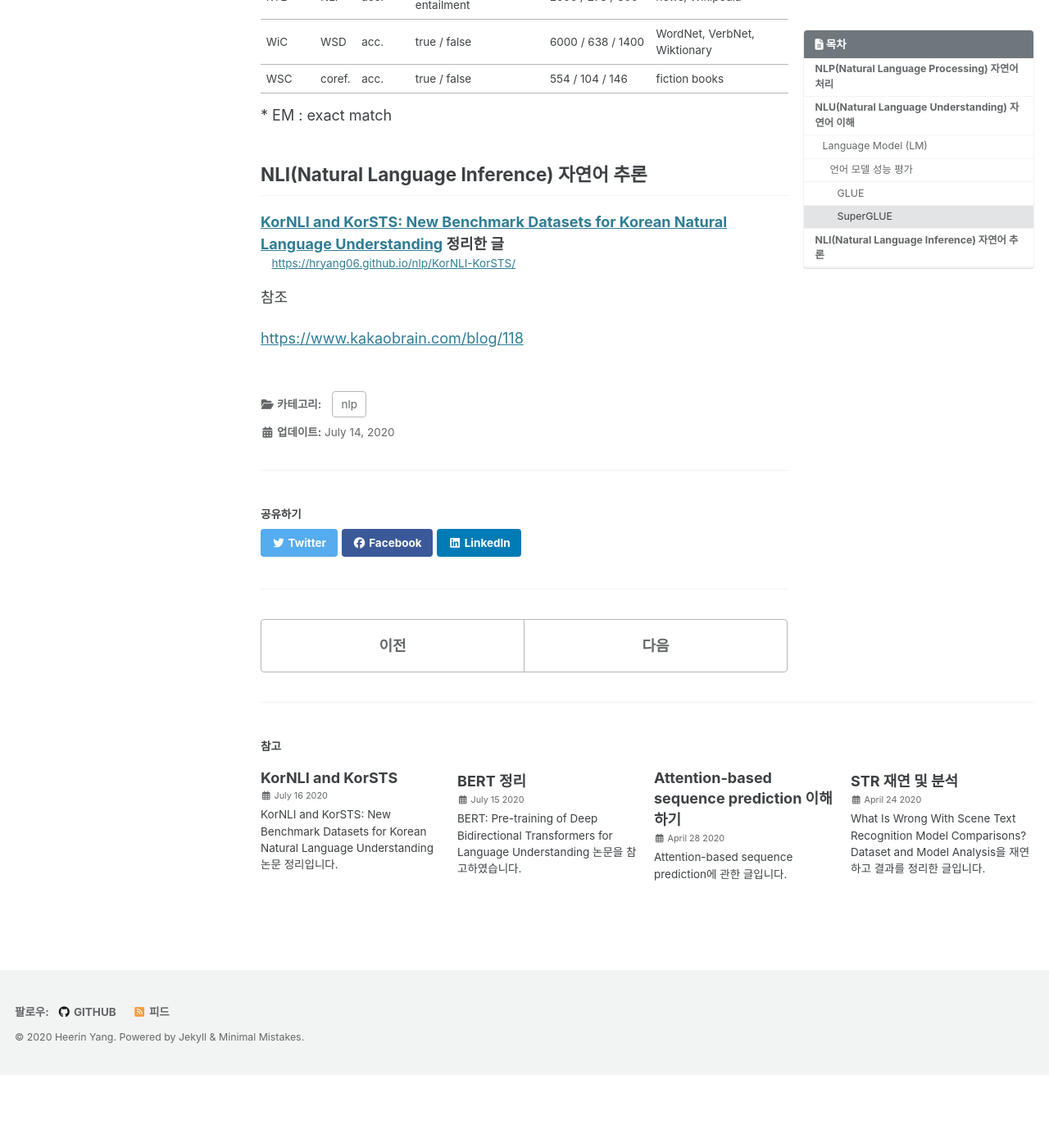
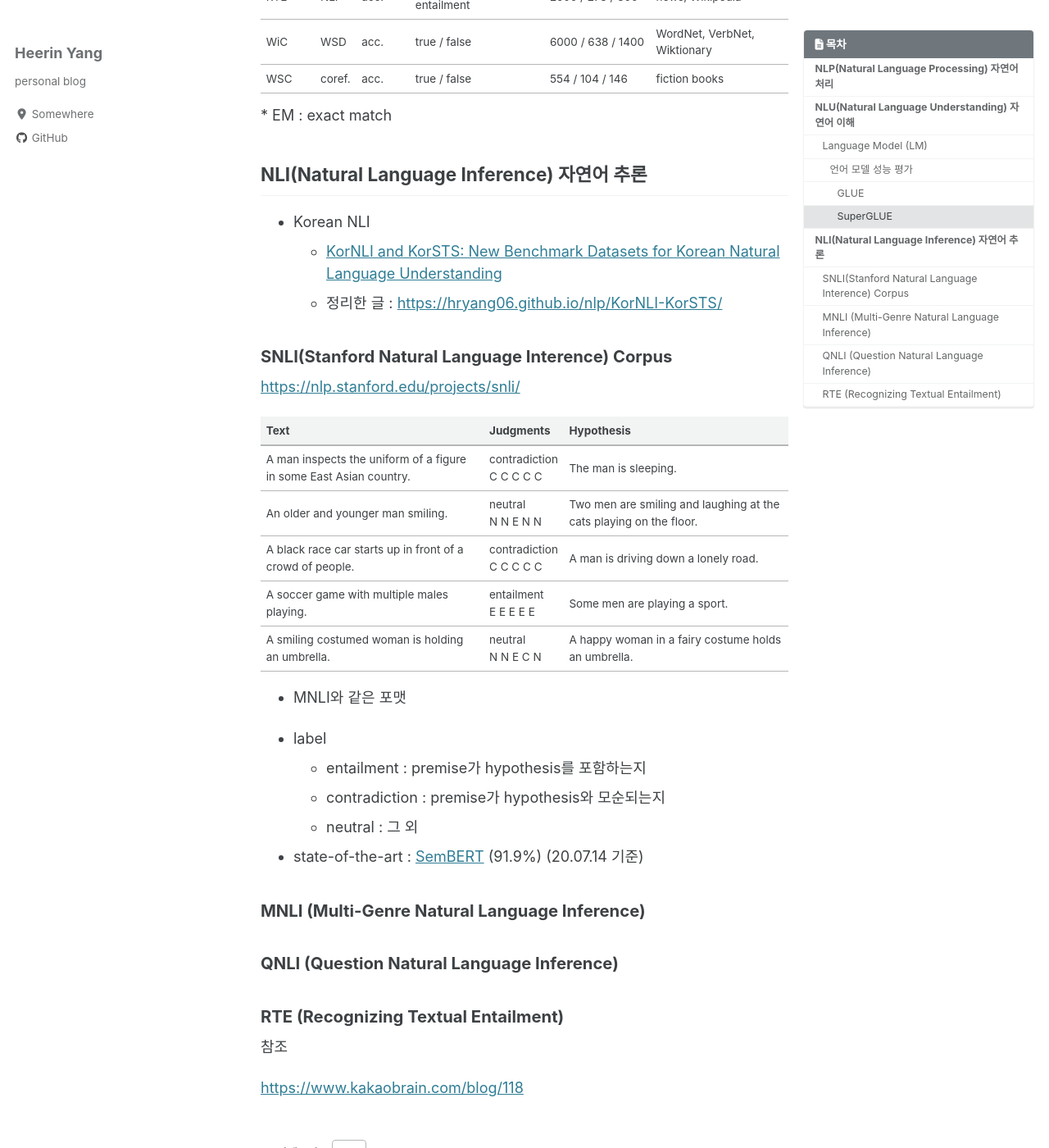
Before and after one commit to hryang06/hryang06.github.io, a Jekyll site: the page built from _posts/2020-07-14-NLP.md, in a window 1280 px wide and 1400 px high, scrolled down 4071 px. Shown: the whole window at 82% size. Built offline with Jekyll 4.4.1, drawn with Linux system fonts in a browser that asks for light colours; cached includes are drawn as plain includes; nearby versions of some CDN libraries; before the commit the page ends 5382 px from its top, so only the background shows below that.

Commit message:
New Post : NLP

```diff
--- a/_posts/2020-07-14-NLP.md
+++ b/_posts/2020-07-14-NLP.md
@@ -108,10 +108,44 @@ last_modified_at: 2020-07-14 10:09:00 +0800
 
 \* EM : exact match
 
+
 ## NLI(Natural Language Inference) 자연어 추론
 
-[KorNLI and KorSTS: New Benchmark Datasets for Korean Natural Language Understanding](https://arxiv.org/abs/2004.03289) 정리한 글
-: <https://hryang06.github.io/nlp/KorNLI-KorSTS/>
+- Korean NLI
+    - [KorNLI and KorSTS: New Benchmark Datasets for Korean Natural Language Understanding](https://arxiv.org/abs/2004.03289)
+    - 정리한 글 : <https://hryang06.github.io/nlp/KorNLI-KorSTS/>
+
+### SNLI(Stanford Natural Language Interence) Corpus
+
+<https://nlp.stanford.edu/projects/snli/>
+
+| Text   | Judgments   | Hypothesis  |
+|--------|-------------|-------------|
+|A man inspects the uniform of a figure in some East Asian country. | contradiction<br>C C C C C | The man is sleeping. |
+|An older and younger man smiling. | neutral<br>N N E N N | Two men are smiling and laughing at the cats playing on the floor. |
+|A black race car starts up in front of a crowd of people. | contradiction<br>C C C C C | A man is driving down a lonely road. |
+|A soccer game with multiple males playing. | entailment<br>E E E E E | Some men are playing a sport. |
+|A smiling costumed woman is holding an umbrella. | neutral<br>N N E C N | A happy woman in a fairy costume holds an umbrella. |
+
+- MNLI와 같은 포맷
+
+- label
+    - entailment : premise가 hypothesis를 포함하는지
+    - contradiction : premise가 hypothesis와 모순되는지
+    - neutral : 그 외
+
+- state-of-the-art : [SemBERT](https://arxiv.org/abs/1909.02209) (91.9%) (20.07.14
+기준)
+
+
+### MNLI (Multi-Genre Natural Language Inference)
+
+
+### QNLI (Question Natural Language Inference)
+
+
+### RTE (Recognizing Textual Entailment)
+
 
 
 참조
```
Also changed, not shown: other parts of _posts/2020-07-14-NLP.md (+1 -1 lines).
